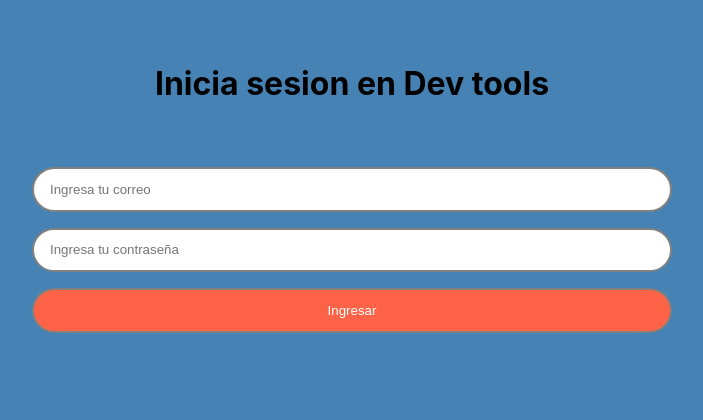
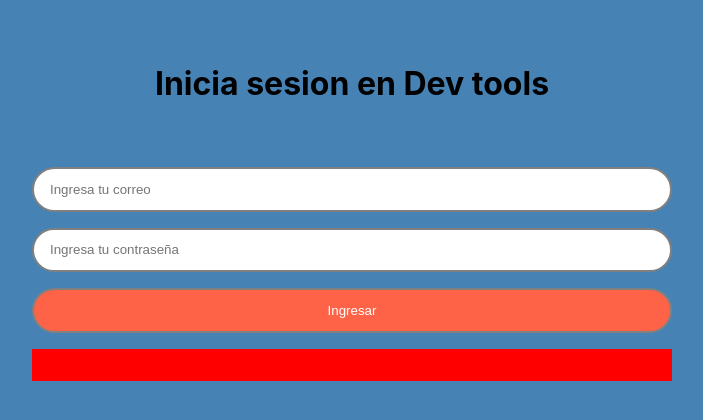
Before and after one commit to AvisSHACk/app_devtools, a React (Create React App) app: page /login in a window 1280 px wide. Shown: the top 420 px of the page, without its empty margins (288-991 px from the left). Built offline with nearby package versions, Linux system fonts and the light colour scheme; no server answers.

Commit message:
Se le dio color al elemento de mensaje que aparece al validar un formulario, luego se mejorara el color

```diff
--- /dev/null
+++ b/src/elements/Mensaje.js
@@ -0,0 +1,11 @@
+import styled from "styled-components";
+
+const Mensaje = styled.div`
+    background-color:red;
+    padding-top: 1rem;
+    padding-bottom: 1rem;
+    margin-top: 1rem;
+    text-align: center;
+`
+
+export default Mensaje;
--- a/src/rutas/Login.js
+++ b/src/rutas/Login.js
@@ -3,6 +3,7 @@ import {signInWithEmailAndPassword, auth} from "./../firebase/firebaseConfig";
 import {Formulario, Texto, Button} from "../elements/FormulariosElements";
 import LogoElement from "../elements/LogoElement";
 import {useNavigate} from "react-router-dom";
+import Mensaje from "../elements/Mensaje";
 const Login = () => {
     const [correo, cambiarCorreo] = useState("");
     const [password, cambiarPassword] = useState("");
@@ -64,7 +65,7 @@ const Login = () => {
                 autenticacion
             />
             <Button autenticacion>Ingresar</Button>
-            <div>{mensaje}</div>
+            <Mensaje>{mensaje}</Mensaje>
         </Formulario>
         </div>
      );
--- a/src/rutas/Registro.js
+++ b/src/rutas/Registro.js
@@ -3,6 +3,7 @@ import {Formulario, Texto, Button} from "../elements/FormulariosElements";
 import LogoElement from "../elements/LogoElement";
 import {auth, createUserWithEmailAndPassword} from "./../firebase/firebaseConfig";
 import {useNavigate} from "react-router-dom";
+import Mensaje from "../elements/Mensaje";
 const Registro = () => {
     const [correo, cambiarCorreo] = useState("");
     const [password, cambiarPassword] = useState("");
@@ -29,7 +30,7 @@ const Registro = () => {
                     mensaje = "La contraseña es incorrecta, intentalo denuevo";
                     break;
                 case 'auth/user-not-found':
-                    // mensaje = "El usuario no existe";
+                    mensaje = "El usuario no existe";
                     break;
 
                 default:
@@ -67,7 +68,7 @@ const Registro = () => {
                 autenticacion
             />
             <Button autenticacion type="submit">Ingresar</Button>
-            <div>{mensaje}</div>
+            <Mensaje>{mensaje}</Mensaje>
         </Formulario>
         </div>
      );
```
